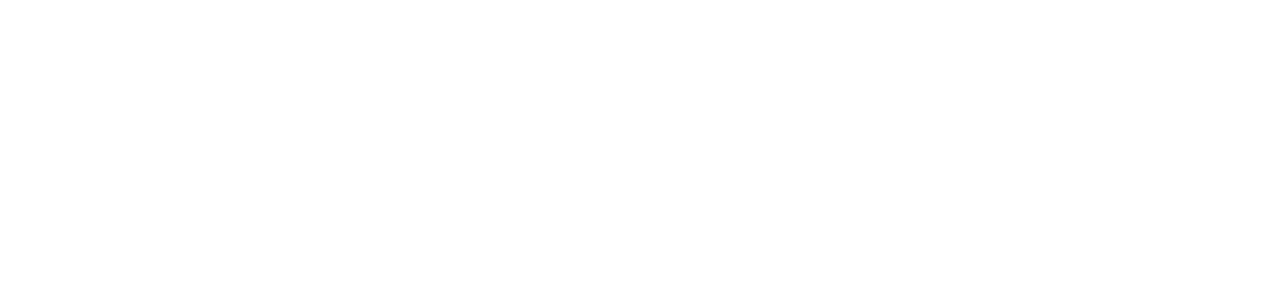
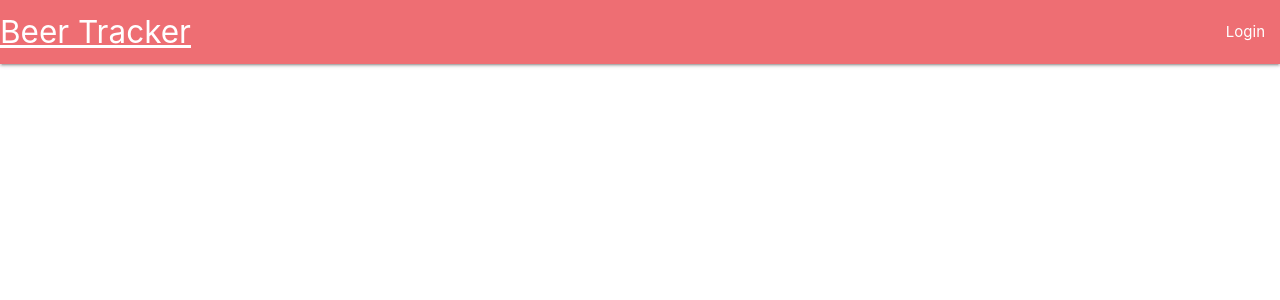
Before and after one commit to carrieschmid/BeerTracker, a React app: page / in a window 1280 px wide. Shown: the top 300 px of the page. Built offline with nearby package versions, Linux system fonts and the light colour scheme.

Commit message:
Add Header component.

```diff
--- a/src/components/App.jsx
+++ b/src/components/App.jsx
@@ -1,13 +1,13 @@
 import React from 'react';
-// import NavBar from './NavBar';
+import Header from './Header';
 // import OurTeam from './OurTeam';
 import { Switch, Route } from 'react-router-dom';
 
 function App() {
  return (
   <div>
-
-  </div>
+   <Header/>
+    </div>
  );
 }
 
--- /dev/null
+++ b/src/components/Header.jsx
@@ -0,0 +1,17 @@
+import React from 'react';
+import { Link } from 'react-router-dom';
+
+function Header() {
+ return (
+  <nav>
+   <div className="nav-content">
+    <a href="#" className="brand-logo">Beer Tracker</a>
+    <ul id="nav-mobile" className="right hide-on-med-and-down">
+     <li><Link to="/">Login</Link></li>
+    </ul>
+   </div>
+  </nav>
+ );
+}
+
+export default Header;
```
Also changed, not shown: src/components/AddKeg.jsx (added), src/components/BeerProfile.jsx (added), src/components/OurBeer.jsx (added), src/components/PintsLeft.jsx (added), src/components/SellPint.jsx (added).
